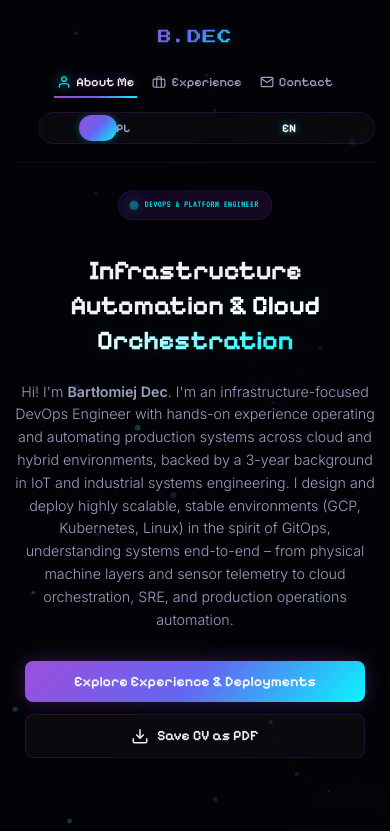
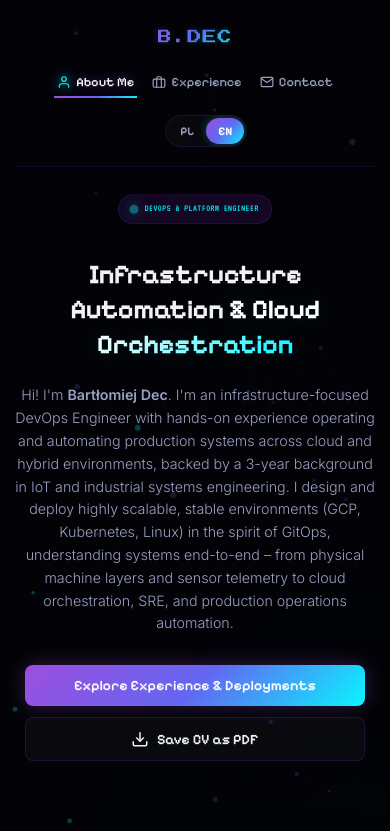
Before and after one commit to Decu98/CV-Website, a website: page public/index.html in a window 390 px wide. Shown: the top 831 px of the page. Drawn offline with Linux system fonts and the light colour scheme.

Commit message:
fix: lock language switcher width to prevent stretching and fix glider animation on mobile

```diff
--- a/public/css/style.css
+++ b/public/css/style.css
@@ -925,11 +925,11 @@ html, body {
     }
 
     .lang-switch-capsule {
-        margin-top: 0.25rem;
-        flex-basis: 100%;
-        display: flex;
-        justify-content: center;
+        margin-top: 0.5rem;
         margin-left: 0;
+        width: 82px !important;
+        flex-grow: 0;
+        flex-shrink: 0;
     }
 
     .education-section .section-title,
```
